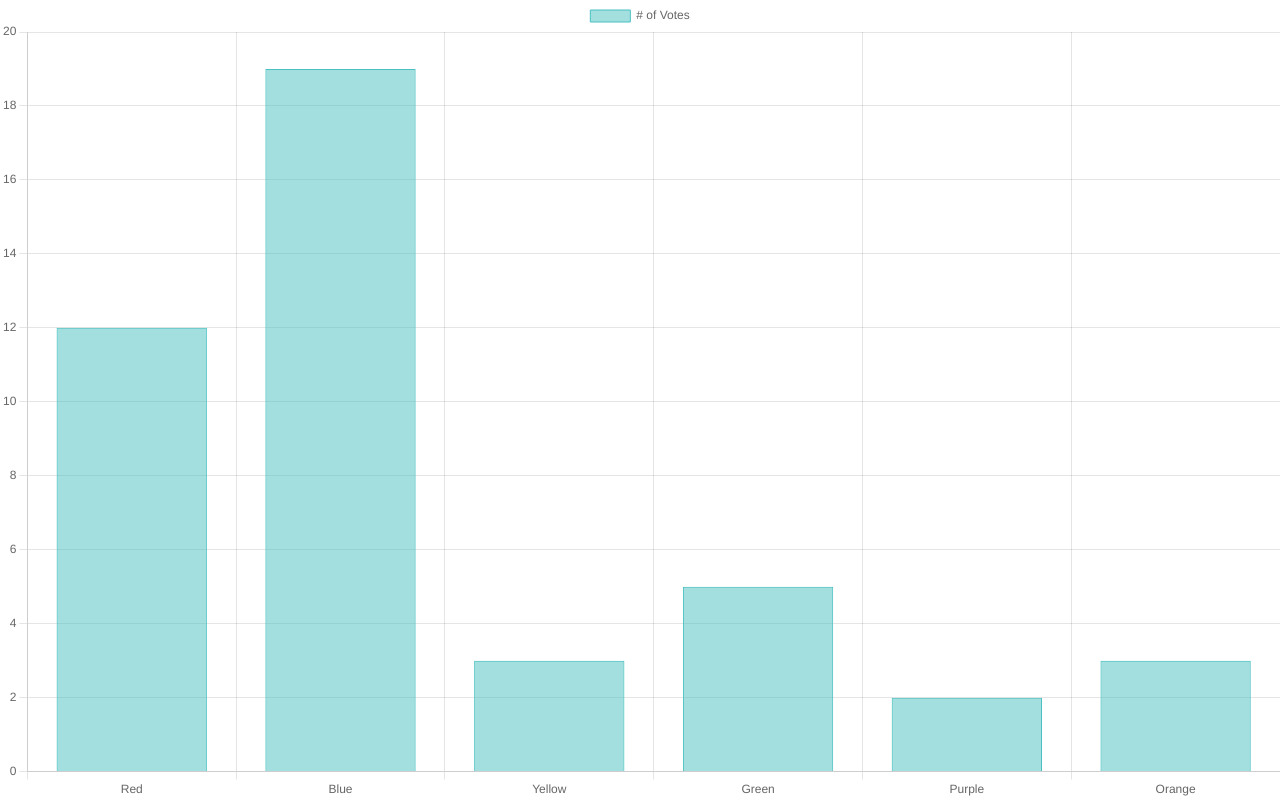
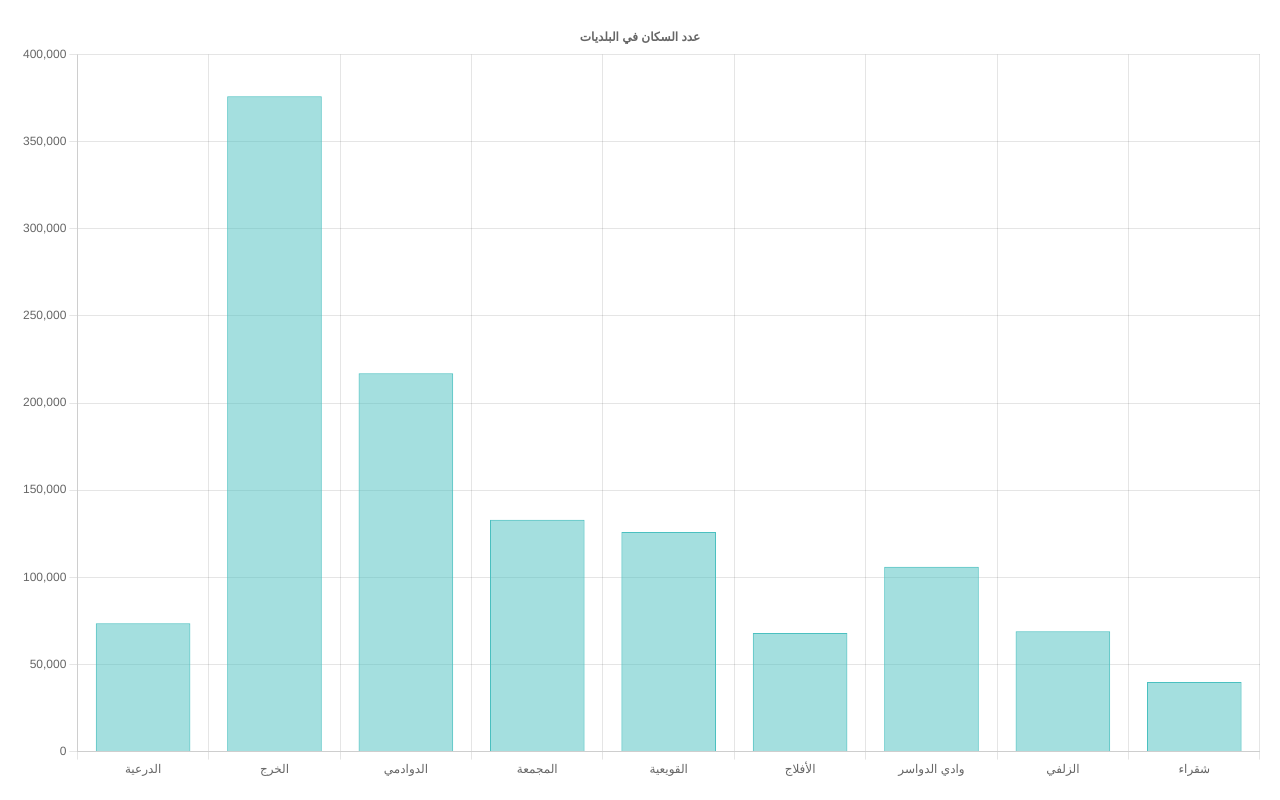
Before and after one commit to SDMohaned/mychart-riyadh, a plain HTML site: page index.html in a window 1280 px wide. Drawn offline with nearby package versions, Linux system fonts and the light colour scheme.

Commit message:
Update index.html

```diff
--- a/index.html
+++ b/index.html
@@ -1,43 +1,81 @@
 <!DOCTYPE html>
-<html lang="en">
+<html lang="ar" dir="rtl">
 <head>
     <meta charset="UTF-8">
     <meta name="viewport" content="width=device-width, initial-scale=1.0">
-    <title>My Custom Chart</title>
+    <title>إحصائيات السكان</title>
     <script src="https://cdn.jsdelivr.net/npm/chart.js"></script>
     <style>
-        /* Basic styling to make the chart fit the container */
-        body, html { margin: 0; padding: 0; height: 100%; }
+        body, html { margin: 0; padding: 10px; height: 100%; box-sizing: border-box; font-family: sans-serif; }
         #chart-container { width: 100%; height: 100%; }
     </style>
 </head>
 <body>
     <div id="chart-container">
-        <canvas id="myChart"></canvas>
+        <canvas id="populationChart"></canvas>
     </div>
 
     <script>
-        // Get the canvas element
-        const ctx = document.getElementById('myChart');
+        // --- PASTE YOUR DATA HERE ---
+        // I have created sample data based on your file name.
+        // Replace this with the actual data from your CSV file.
+        const villageData = [
+            { "name": "الدرعية", "population": 73600 },
+            { "name": "الخرج", "population": 376000 },
+            { "name": "الدوادمي", "population": 217000 },
+            { "name": "المجمعة", "population": 133000 },
+            { "name": "القويعية", "population": 126000 },
+            { "name": "الأفلاج", "population": 68000 },
+            { "name": "وادي الدواسر", "population": 106000 },
+            { "name": "الزلفي", "population": 69000 },
+            { "name": "شقراء", "population": 40000 }
+        ];
 
-        // --- Your Chart Script ---
-        // This is where you define the data and options for your chart.
-        // You could fetch this data from a public API if you wanted.
-        new Chart(ctx, {
+        // --- DYNAMIC HIGHLIGHT LOGIC ---
+        // This function reads the village name from the URL
+        const urlParams = new URLSearchParams(window.location.search);
+        const highlightedVillage = urlParams.get('village'); // e.g., ?village=الخرج
+
+        // Prepare data for the chart
+        const labels = villageData.map(item => item.name);
+        const data = villageData.map(item => item.population);
+
+        // Create a color array. It will be a default color for all bars...
+        const backgroundColors = labels.map(() => 'rgba(75, 192, 192, 0.5)');
+        // ...unless a village is highlighted in the URL, then it gets a different color.
+        if (highlightedVillage) {
+            const indexToHighlight = labels.indexOf(highlightedVillage);
+            if (indexToHighlight > -1) {
+                backgroundColors[indexToHighlight] = 'rgba(255, 99, 132, 0.8)';
+            }
+        }
+
+        // --- CHART CONFIGURATION ---
+        const ctx = document.getElementById('populationChart').getContext('2d');
+        const populationChart = new Chart(ctx, {
             type: 'bar',
             data: {
-                labels: ['Red', 'Blue', 'Yellow', 'Green', 'Purple', 'Orange'],
+                labels: labels,
                 datasets: [{
-                    label: '# of Votes',
-                    data: [12, 19, 3, 5, 2, 3],
-                    borderWidth: 1,
-                    backgroundColor: 'rgba(75, 192, 192, 0.5)',
-                    borderColor: 'rgba(75, 192, 192, 1)'
+                    label: 'عدد السكان',
+                    data: data,
+                    backgroundColor: backgroundColors,
+                    borderColor: backgroundColors.map(color => color.replace('0.5', '1').replace('0.8', '1')),
+                    borderWidth: 1
                 }]
             },
             options: {
                 responsive: true,
                 maintainAspectRatio: false,
+                plugins: {
+                    title: {
+                        display: true,
+                        text: 'عدد السكان في البلديات'
+                    },
+                    legend: {
+                        display: false
+                    }
+                },
                 scales: {
                     y: {
                         beginAtZero: true
```
